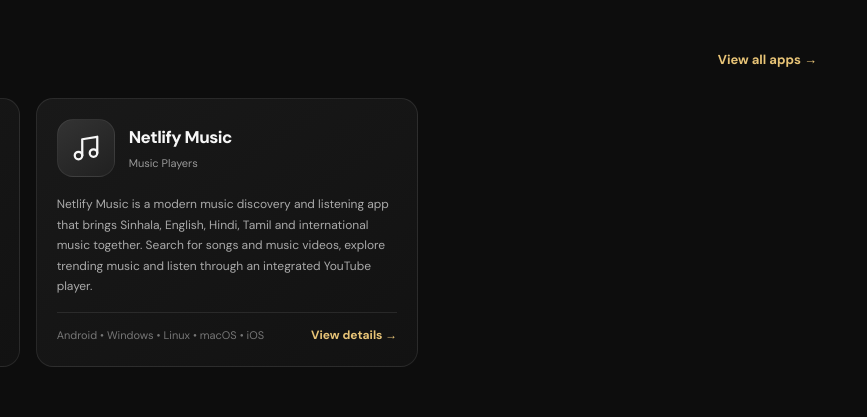
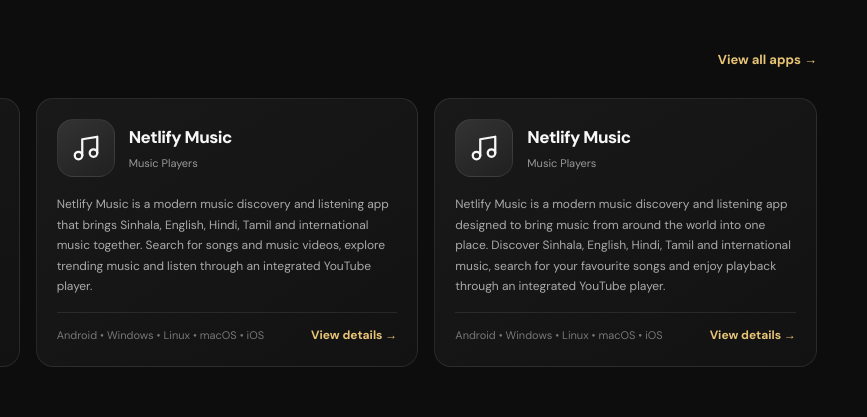
Before and after one commit to netlifynetwork/netlifyapps, a plain HTML site: page index.html in a window 1280 px wide. Shown: the part 1305-1722 px from the top of the page, 413-1280 px from the left. Drawn offline with Linux system fonts and the light colour scheme.

Commit message:
Add Netlify Music app with platform download options

```diff
--- a/index.html
+++ b/index.html
@@ -71,7 +71,8 @@ const categories=[{id:'utility',name:'Music Players',icon:'<svg viewBox="0 0 24
 const apps=[
  {id:'hidara',name:'hidara',category:'utility',icon:'',logo:'https://folge.me/tools/api/favicon/file?src=https%3A%2F%2Fhidara.pages.dev%2Ficon.png&format=original&name=hidara.pages.dev',tagline:'The music player that gives every song its own world.',description:'A Windows music player with animated lyric scenes, powerful audio effects and music from online sources or your own library.',platform:'Windows 10 • Windows 11',version:'3.3.0',size:'Included in installer',developer:'ZynTECH · NiMAA',publisher:'ZynTECH · NiMAA',downloads:'7,571+',releaseDate:'Not specified',appType:'Desktop music player',downloadWindows:'https://codeload.github.com/FlinnZee/hidara-releases/zip/refs/heads/main',gallery:[{src:'https://hidara.pages.dev/assets/app-home.jpg',caption:'Home, playlists and personalized mixes'},{src:'https://hidara.pages.dev/assets/style-lit.jpg',caption:'The Lit visual style'},{src:'https://hidara.pages.dev/assets/app-wrapped.jpg',caption:'Your listening Wrapped'},{src:'https://hidara.pages.dev/assets/nimaa.jpg',caption:'Made by NiMAA'}],features:['Animated lyric scenes with 29 visual styles','YouTube Music, YouTube, SoundCloud and local files','Slowed + reverb, nightcore and 10-band equalizer','Download music in MP3, FLAC, Opus, WAV and M4A','Synced lyrics, playlists, Wrapped and Discord presence','Mini player, media keys and automatic updates'],android:'https://hidara.pages.dev/',website:'https://hidara.pages.dev/'}
  ,
- {id:'netlify-music',name:'Netlify Music',category:'utility',icon:'<svg viewBox="0 0 24 24" width="30" height="30" fill="none" stroke="currentColor" stroke-width="1.8" stroke-linecap="round" stroke-linejoin="round"><path d="M9 18V5l12-2v13"/><circle cx="6" cy="18" r="3"/><circle cx="18" cy="16" r="3"/></svg>',tagline:'Discover music from around the world.',description:'Netlify Music is a modern music discovery and listening app that brings Sinhala, English, Hindi, Tamil and international music together. Search for songs and music videos, explore trending music and listen through an integrated YouTube player.',platform:'Android • Windows • Linux • macOS • iOS',version:'1.0.1',size:'Not specified',developer:'Netlify Network',publisher:'Netlify Network',downloads:'Not yet published',releaseDate:'To be announced',appType:'Music discovery and player',musicDiscovery:'YouTube Data API',playback:'Integrated YouTube player',downloadAndroid:'https://github.com/netlifynetwork/netlifymusic/actions/runs/45183859270/artifacts/14822902707',downloadWindows:'https://github.com/netlifynetwork/netlifymusic/actions/runs/45183859270/artifacts/14821739523',features:['Discover music from multiple genres and languages','Search for songs and music videos','Explore Sinhala, English, Hindi and Tamil music','Trending music discovery','Recently played music history','Modern dark interface with orange accents','Windows and other platform builds through the project'],gallery:[]}
+ {id:'netlify-music',name:'Netlify Music',category:'utility',icon:'<svg viewBox="0 0 24 24" width="30" height="30" fill="none" stroke="currentColor" stroke-width="1.8" stroke-linecap="round" stroke-linejoin="round"><path d="M9 18V5l12-2v13"/><circle cx="6" cy="18" r="3"/><circle cx="18" cy="16" r="3"/></svg>',tagline:'Discover music from around the world.',description:'Netlify Music is a modern music discovery and listening app that brings Sinhala, English, Hindi, Tamil and international music together. Search for songs and music videos, explore trending music and listen through an integrated YouTube player.',platform:'Android • Windows • Linux • macOS • iOS',version:'1.0.1',size:'Not specified',developer:'Netlify Network',publisher:'Netlify Network',downloads:'Not yet published',releaseDate:'To be announced',appType:'Music discovery and player',musicDiscovery:'YouTube Data API',playback:'Integrated YouTube player',downloadAndroid:'https://github.com/netlifynetwork/netlifymusic/actions/runs/45183859270/artifacts/14822902707',downloadWindows:'https://github.com/netlifynetwork/netlifymusic/actions/runs/45183859270/artifacts/14821739523',features:['Discover music from multiple genres and languages','Search for songs and music videos','Explore Sinhala, English, Hindi and Tamil music','Trending music discovery','Recently played music history','Modern dark interface with orange accents','Windows and other platform builds through the project'],gallery:[]},
+ {id:"netlify-music",name:"Netlify Music",category:"utility",icon:"<svg viewBox=\"0 0 24 24\" width=\"30\" height=\"30\" fill=\"none\" stroke=\"currentColor\" stroke-width=\"1.8\" stroke-linecap=\"round\" stroke-linejoin=\"round\"><path d=\"M9 18V5l12-2v13\"/><circle cx=\"6\" cy=\"18\" r=\"3\"/><circle cx=\"18\" cy=\"16\" r=\"3\"/></svg>",tagline:"Discover music from around the world.",description:"Netlify Music is a modern music discovery and listening app designed to bring music from around the world into one place. Discover Sinhala, English, Hindi, Tamil and international music, search for your favourite songs and enjoy playback through an integrated YouTube player.",platform:"Android • Windows • Linux • macOS • iOS",version:"1.0.1",size:"Not specified",developer:"Netlify Network",publisher:"Netlify Network",downloads:"5,000+",releaseDate:"December 1, 2026",appType:"Music player",playback:"Integrated YouTube player",downloadAndroid:"https://github.com/netlifynetwork/netlifymusic/actions/runs/45183859270/artifacts/14822902707",downloadWindows:"https://github.com/netlifynetwork/netlifymusic/actions/runs/45183859270/artifacts/14821739523",features:["Discover music from multiple genres and languages","Search for songs and music videos","Explore Sinhala, English, Hindi and Tamil music","Trending music discovery","Recently played music history","Modern dark interface with orange accents","Integrated YouTube music playback"],gallery:[]}
 ];
 const categoryName=id=>(categories.find(c=>c.id===id)||{}).name||id;
 const iconMarkup=a=>'<div class="app-icon '+(a.tone||'')+'">'+(a.logo?'<img class="app-logo-img" src="'+a.logo+'" alt="'+a.name+' logo">':a.icon)+'</div>';
```
